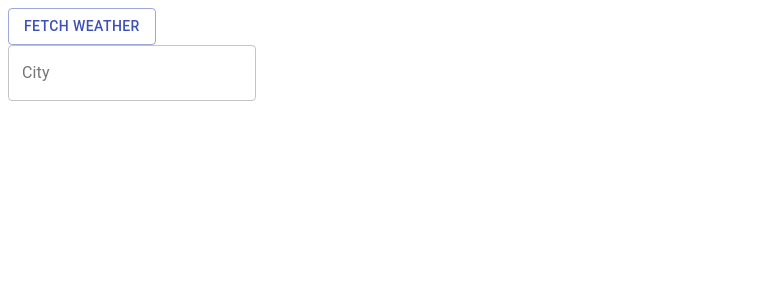
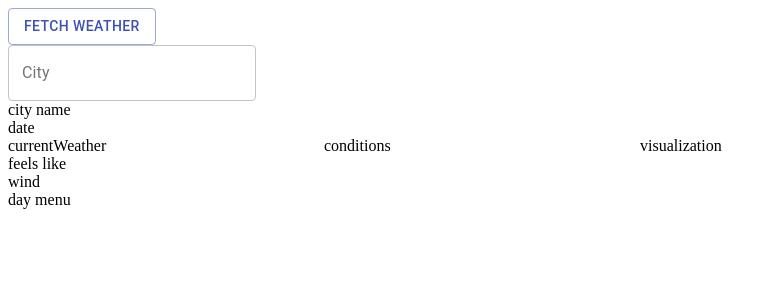
Before and after one commit to Vadim06/weather_boi, a React app: page / in a window 1280 px wide. Shown: the top 300 px of the page, without its empty margins (0-777 px from the left). Built offline with nearby package versions, Linux system fonts and the light colour scheme; the HTML template or start-up script is replaced by a standard one.

Commit message:
left column

```diff
--- a/src/components/First.tsx
+++ b/src/components/First.tsx
@@ -62,10 +62,33 @@ const First: React.FC = () => {
       </div>
       <Grid container justify="center" alignItems="center">
         <Grid item xs={12} sm={6}>
-          {currentWeather}
+          <Grid item xs={12}>
+            city name
+          </Grid>
+          <Grid item xs={12}>
+            date
+          </Grid>
+          <Grid container>
+            <Grid item xs={6}>
+              currentWeather {currentWeather}
+            </Grid>
+            <Grid item xs={6}>
+              conditions
+            </Grid>
+          </Grid>
+          <Grid item xs={12}>
+            feels like
+          </Grid>
+          <Grid item xs={12}>
+            wind
+          </Grid>
         </Grid>
-        <Grid item xs={12} sm={6}></Grid>
-        <Grid item xs={12}></Grid>
+        <Grid item xs={12} sm={6}>
+          visualization
+        </Grid>
+        <Grid item xs={12}>
+          day menu
+        </Grid>
       </Grid>
     </>
   );
```
